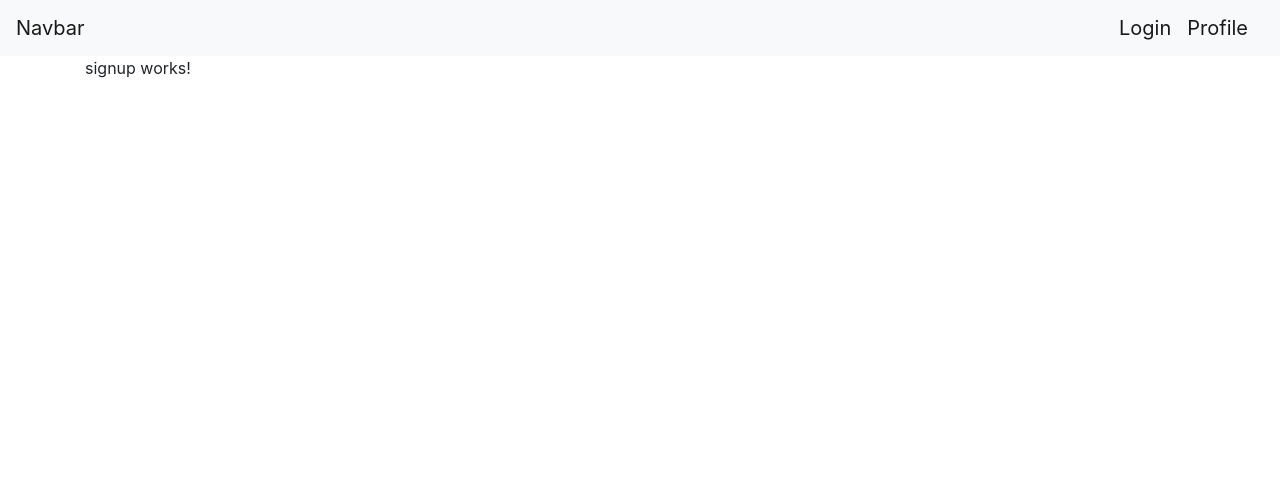
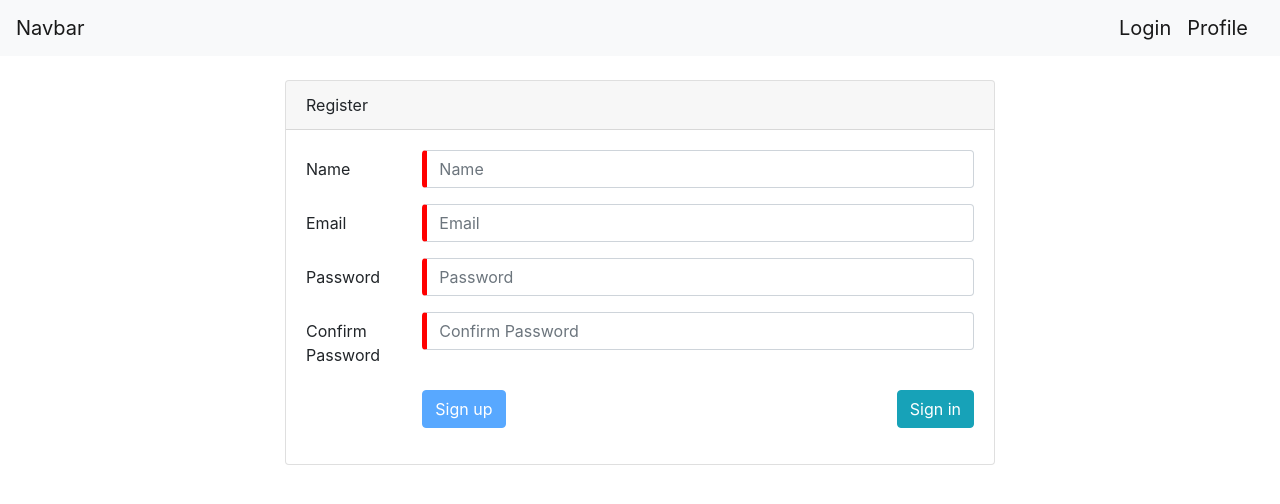
Before and after one commit to mffernando/laravel-angular-authentication, an Angular app in the folder frontend/: page /signup in a window 1280 px wide. Shown: the top 504 px of the page. Built offline with nearby package versions, Linux system fonts and the light colour scheme.

Commit message:
sign up frontend components

```diff
--- a/frontend/src/app/components/login/login.component.html
+++ b/frontend/src/app/components/login/login.component.html
@@ -4,6 +4,9 @@
     <div class="card-body">
       <form #loginForm=ngForm (ngSubmit)="onSubmit()">
 
+        <div class="alert alert-danger" [hidden]="!error">
+          {{ error }}
+        </div>
         <div class="form-group row">
           <label for="inputEmail3" class="col-sm-2 col-form-label">Email</label>
           <div class="col-sm-10">
@@ -19,8 +22,9 @@
           </div>
         </div>
         <div class="form-group row">
-          <div class="col-sm-10">
+          <div class="col-sm-10 offset-2">
             <button type="submit" class="btn btn-primary" [disabled]="!loginForm.valid">Sign in</button>
+            <a routerLink="/signup" class="btn btn-info float-right">Sign up</a>
           </div>
         </div>
       </form>
--- a/frontend/src/app/components/login/login.component.ts
+++ b/frontend/src/app/components/login/login.component.ts
@@ -12,6 +12,8 @@ export class LoginComponent implements OnInit {
     password: null
   };
 
+  public error = null;
+
   constructor(private http: HttpClient) {}
 
   ngOnInit() {}
@@ -19,7 +21,11 @@ export class LoginComponent implements OnInit {
   onSubmit() {
     //console.log(this.form);
     return this.http
-      .post("http://localhost:8000/api/auth/login", this.form)
-      .subscribe(data => console.log(data), error => console.log(error));
+      .post("http://localhost:8000/api/login", this.form)
+      .subscribe(data => console.log(data), error => this.handleError(error));
+  }
+
+  handleError(error) {
+    this.error = error.error.error;
   }
 }
--- a/frontend/src/app/components/signup/signup.component.html
+++ b/frontend/src/app/components/signup/signup.component.html
@@ -1,3 +1,53 @@
-<p>
-  signup works!
-</p>
+<div class="mt-4 col-8 offset-2">
+  <div class="card">
+    <div class="card-header">Register</div>
+    <div class="card-body">
+      <form #signupForm=ngForm (ngSubmit)="onSubmit()">
+
+        <div class="form-group row">
+          <label for="inputName3" class="col-sm-2 col-form-label">Name</label>
+          <div class="col-sm-10">
+            <input type="text" name="name" class="form-control" id="inputName3" placeholder="Name" [(ngModel)]="form.name"
+              required>
+            <div class="alert alert-danger" [hidden]="!error.name">
+              {{ error.name }}
+            </div>
+          </div>
+        </div>
+        <div class="form-group row">
+          <label for="inputEmail3" class="col-sm-2 col-form-label">Email</label>
+          <div class="col-sm-10">
+            <input type="email" name="email" class="form-control" id="inputEmail3" placeholder="Email" [(ngModel)]="form.email"
+              required>
+            <div class="alert alert-danger" [hidden]="!error.email">
+              {{ error.email }}
+            </div>
+          </div>
+        </div>
+        <div class="form-group row">
+          <label for="inputPassword3" class="col-sm-2 col-form-label">Password</label>
+          <div class="col-sm-10">
+            <input type="password" name="password" class="form-control" id="inputPassword3" placeholder="Password"
+              [(ngModel)]="form.password" required>
+            <div class="alert alert-danger" [hidden]="!error.password">
+              {{ error.password }}
+            </div>
+          </div>
+        </div>
+        <div class="form-group row">
+          <label for="inputPasswordConfirmation3" class="col-sm-2 col-form-label">Confirm Password</label>
+          <div class="col-sm-10">
+            <input type="password" name="password_confirmation" class="form-control" id="inputPasswordConfirmation3"
+              placeholder="Confirm Password" [(ngModel)]="form.password_confirmation" required>
+          </div>
+        </div>
+        <div class="form-group row">
+          <div class="col-sm-10 offset-2">
+            <button type="submit" class="btn btn-primary" [disabled]="!signupForm.valid">Sign up</button>
+            <a routerLink="/login" class="btn btn-info float-right">Sign in</a>
+          </div>
+        </div>
+      </form>
+    </div>
+  </div>
+</div>
--- a/frontend/src/app/components/signup/signup.component.ts
+++ b/frontend/src/app/components/signup/signup.component.ts
@@ -1,15 +1,31 @@
-import { Component, OnInit } from '@angular/core';
+import { Component, OnInit } from "@angular/core";
+import { HttpClient } from "@angular/common/http";
 
 @Component({
-  selector: 'app-signup',
-  templateUrl: './signup.component.html',
-  styleUrls: ['./signup.component.css']
+  selector: "app-signup",
+  templateUrl: "./signup.component.html",
+  styleUrls: ["./signup.component.css"]
 })
 export class SignupComponent implements OnInit {
+  public form = {
+    email: null,
+    name: null,
+    password: null,
+    password_confirmation: null
+  };
 
-  constructor() { }
+  public error = [];
+  constructor(private http: HttpClient) {}
 
-  ngOnInit() {
+  ngOnInit() {}
+
+  onSubmit() {
+    //console.log(this.form);
+    return this.http
+      .post("http://localhost:8000/api/signup", this.form)
+      .subscribe(data => console.log(data), error => this.handleError(error));
   }
-
+  handleError(error) {
+    this.error = error.error.errors;
+  }
 }
```
